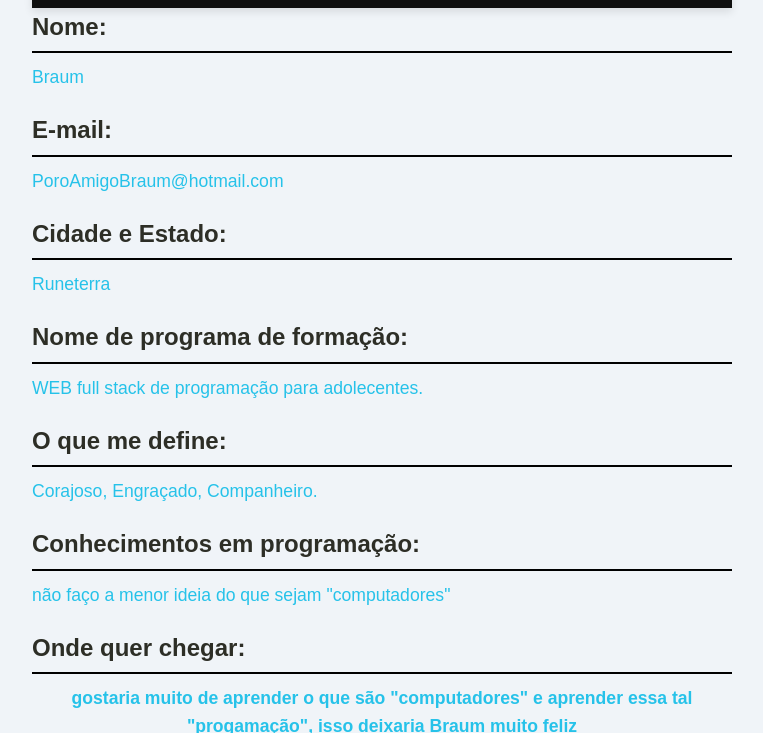
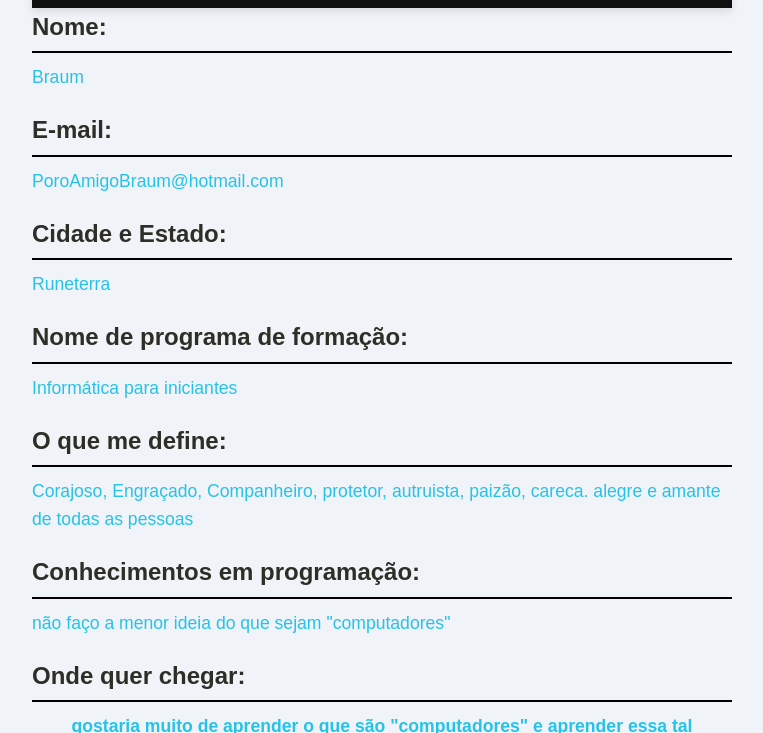
Before and after one commit to Liliph/perfilbraum, a plain HTML site: page index.html in a window 1280 px wide. Shown: the part 416-1149 px from the top of the page, without its empty margins (258-1021 px from the left). Drawn offline with Linux system fonts and the light colour scheme.

Commit message:
Update index.html

```diff
--- a/index.html
+++ b/index.html
@@ -36,13 +36,13 @@
     </div>
     <div>
         <h2>Nome de programa de formação:</h2>
-        <p>WEB full stack de programação para adolecentes.</p>
+        <p>Informática para iniciantes</p>
 
     </div>
 
    <div>
      <h2>O que me define:</h2>
-       <p>Corajoso, Engraçado, Companheiro.</p>
+       <p>Corajoso, Engraçado, Companheiro, protetor, autruista, paizão, careca. alegre e amante de todas as pessoas</p>
 
     </div>
 
```
